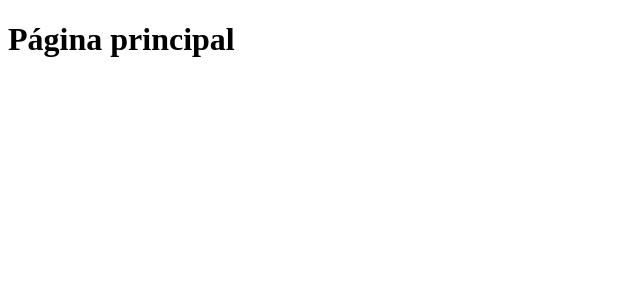
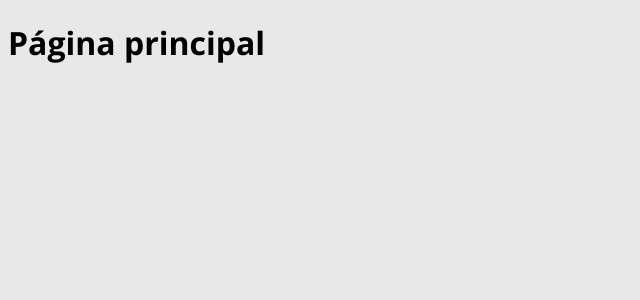
Before and after one commit to AnaBilecki/student-system, a React (Create React App) app in the folder frontend/: page / in a window 1280 px wide. Shown: the top 300 px of the page, without its empty margins (0-640 px from the left). Built offline with nearby package versions, Linux system fonts and the light colour scheme.

Commit message:
Bootstrap

```diff
--- a/frontend/package.json
+++ b/frontend/package.json
@@ -10,6 +10,7 @@
     "@types/node": "^16.7.13",
     "@types/react": "^17.0.20",
     "@types/react-dom": "^17.0.9",
+    "bootstrap": "5.1.3",
     "react": "^17.0.2",
     "react-dom": "^17.0.2",
     "react-scripts": "5.0.0",
--- a/frontend/src/index.css
+++ b/frontend/src/index.css
@@ -0,0 +1,22 @@
+@import url('https://fonts.googleapis.com/css2?family=Open+Sans:wght@300;400;700&display=swap');
+@import url('https://fonts.googleapis.com/css2?family=Fredoka:wght@600&display=swap');
+
+:root {
+  --bg-gray: #e8e8e8;
+  --color-primary: #CD5C5C;
+  --white: #fff;
+}
+
+* {
+    box-sizing: border-box;
+    font-family: 'Open Sans', sans-serif;
+}
+
+html, body {
+  background-color: var(--bg-gray);
+}
+
+a, a:hover {
+  text-decoration: none;
+  color: unset;
+}
```
Also changed, not shown: 1 other file (tests, documents, lock files or other folders).
